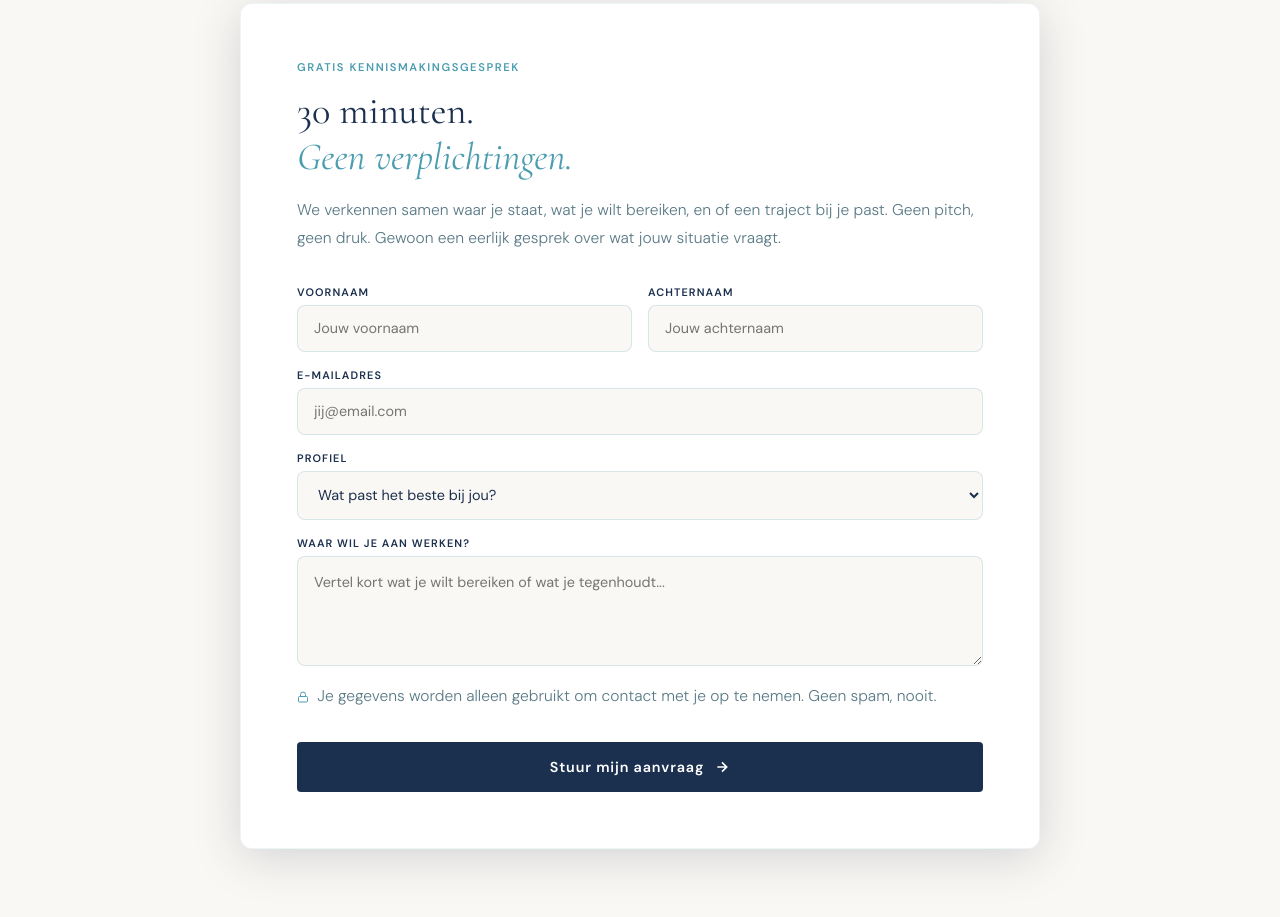
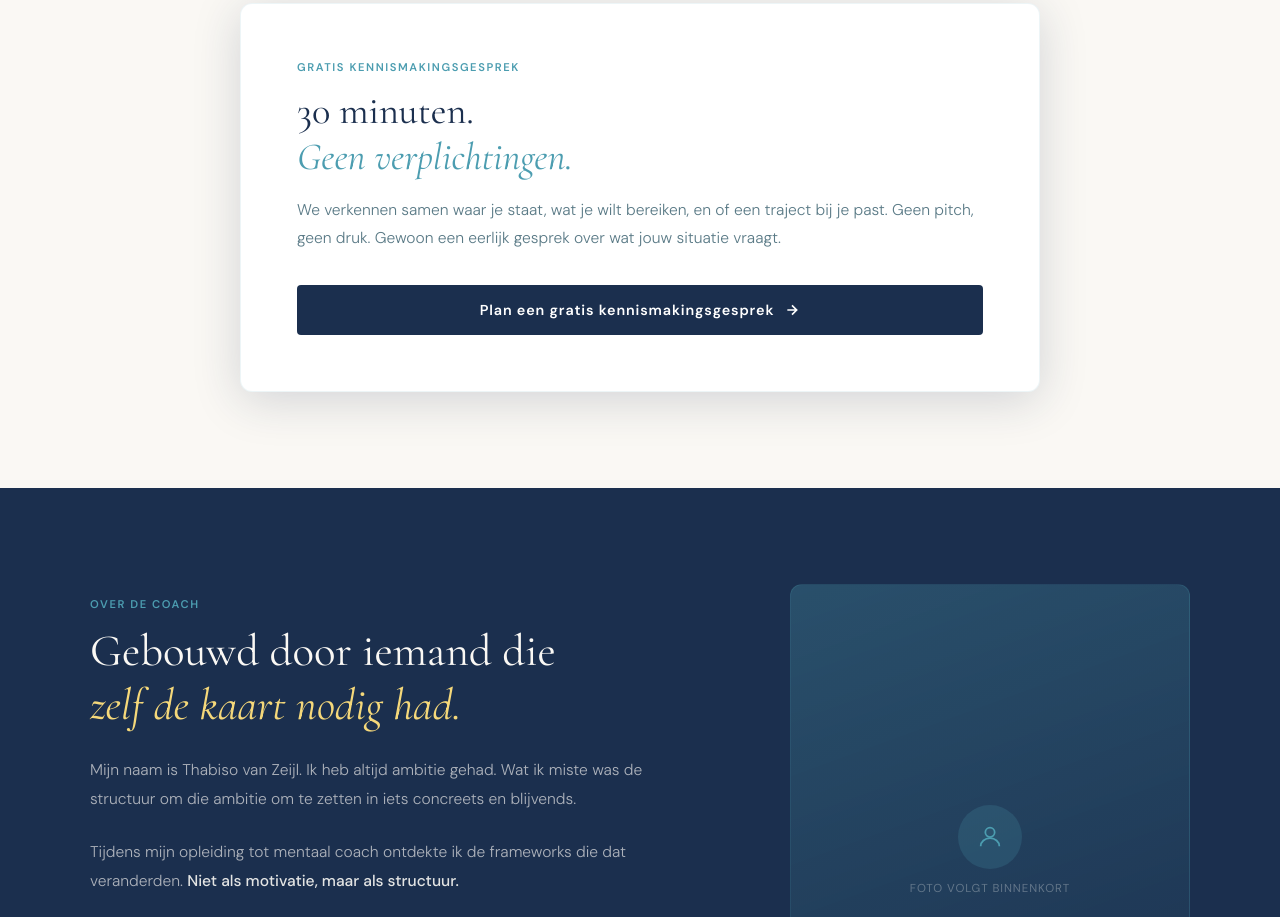
Before and after one commit to Bisovzeijl/bbmindcoaching, a plain HTML site: page index.html in a window 1280 px wide. Shown: the part 5078-5995 px from the top of the page. Drawn offline with nearby package versions, Linux system fonts and the light colour scheme.

Commit message:
index.html

```diff
--- a/index.html
+++ b/index.html
@@ -542,49 +542,10 @@ footer a{color:var(--teal);text-decoration:none}
       <h2>30 minuten.<br><em>Geen verplichtingen.</em></h2>
       <p>We verkennen samen waar je staat, wat je wilt bereiken, en of een traject bij je past. Geen pitch, geen druk. Gewoon een eerlijk gesprek over wat jouw situatie vraagt.</p>
 
-      <form id="contactForm" onsubmit="handleSubmit(event)">
-        <div class="form-row">
-          <div class="form-group">
-            <label>Voornaam</label>
-            <input type="text" id="voornaam" placeholder="Jouw voornaam" required/>
-          </div>
-          <div class="form-group">
-            <label>Achternaam</label>
-            <input type="text" id="achternaam" placeholder="Jouw achternaam"/>
-          </div>
-        </div>
-        <div class="form-group">
-          <label>E-mailadres</label>
-          <input type="email" id="email" placeholder="jij@email.com" required/>
-        </div>
-        <div class="form-group">
-          <label>Profiel</label>
-          <select id="profiel">
-            <option value="" disabled selected>Wat past het beste bij jou?</option>
-            <option>Ambitieuze professional</option>
-            <option>Ambitieuze atleet</option>
-            <option>Beide</option>
-            <option>Anders</option>
-          </select>
-        </div>
-        <div class="form-group">
-          <label>Waar wil je aan werken?</label>
-          <textarea id="bericht" placeholder="Vertel kort wat je wilt bereiken of wat je tegenhoudt..."></textarea>
-        </div>
-        <p class="form-privacy">
-          <svg width="12" height="12" viewBox="0 0 24 24" fill="none" stroke="currentColor" stroke-width="2"><rect x="3" y="11" width="18" height="11" rx="2"/><path d="M7 11V7a5 5 0 0110 0v4"/></svg>
-          Je gegevens worden alleen gebruikt om contact met je op te nemen. Geen spam, nooit.
-        </p>
-        <button type="submit" class="btn-submit">
-          <span>Stuur mijn aanvraag</span>
-          <svg width="16" height="16" viewBox="0 0 24 24" fill="none" stroke="currentColor" stroke-width="2.5"><path d="M5 12h14M12 5l7 7-7 7"/></svg>
-        </button>
-      </form>
-
-      <div class="form-success" id="formSuccess">
-        <h3>Aanvraag ontvangen.</h3>
-        <p>Bedankt. Je hoort binnen 48 uur van ons om een tijd af te spreken.</p>
-      </div>
+      <a href="https://calendly.com/hello-bbmindcoaching/30min" target="_blank" class="btn-submit" style="display:inline-flex;align-items:center;gap:10px;text-decoration:none;">
+        <span>Plan een gratis kennismakingsgesprek</span>
+        <svg width="16" height="16" viewBox="0 0 24 24" fill="none" stroke="currentColor" stroke-width="2.5"><path d="M5 12h14M12 5l7 7-7 7"/></svg>
+      </a>
     </div>
   </div>
 </section>
@@ -632,7 +593,7 @@ footer a{color:var(--teal);text-decoration:none}
 <footer>
   <div class="footer-logo">B&amp;B Mind Coaching</div>
   <p>Persoonlijke coaching voor ambitieuze mensen die de volgende stap willen zetten.</p>
-  <p style="margin-top:8px"><a href="mailto:hello@bbmindcoaching.com">hello@bbmindcoaching.com</a></p>
+  <p style="margin-top:8px"><a href="mailto:hello@bbmindcoaching.nl">hello@bbmindcoaching.nl</a></p>
   <div class="footer-links">
     <a href="reflectie-tool.html">Gratis tool</a>
     <a href="#voor-wie">Voor wie</a>
```
